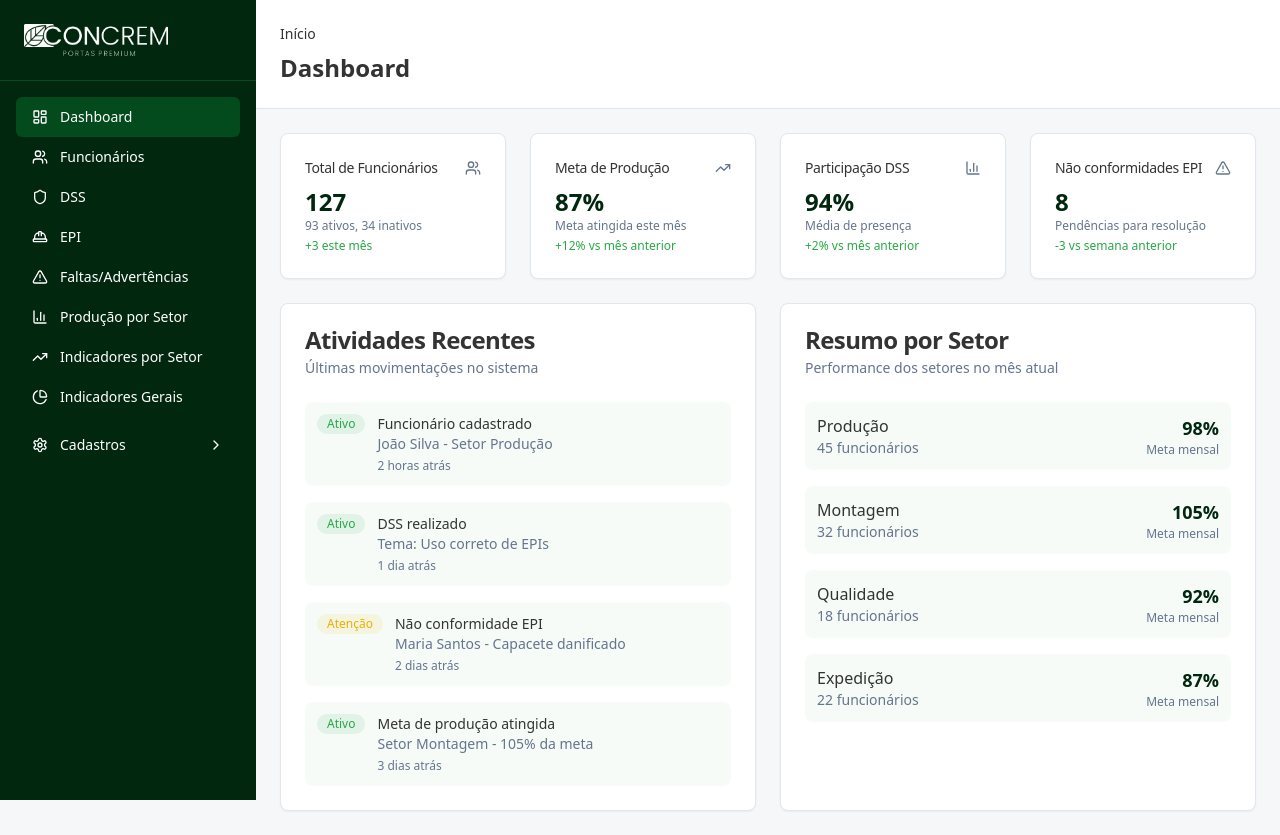
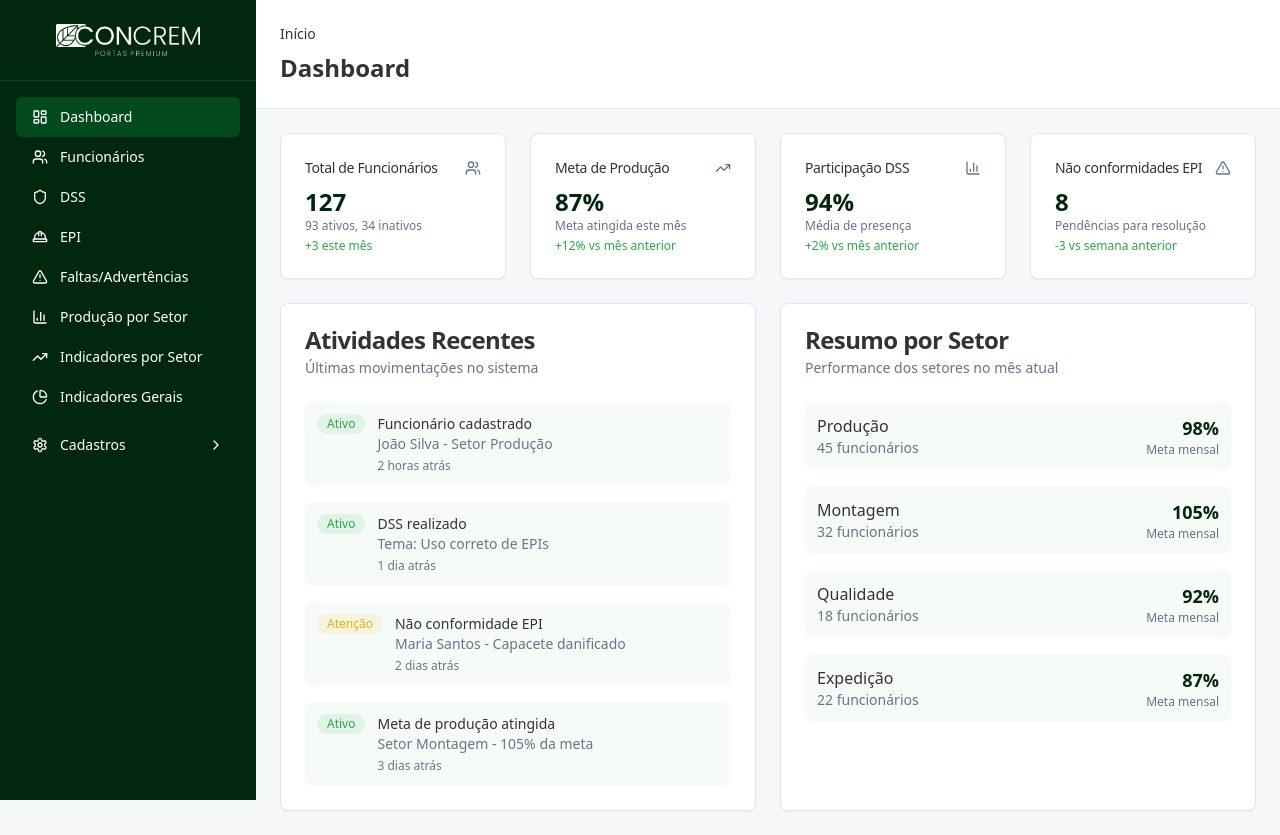
Before and after one commit to ConcremPortas/flow-reward-s, a React (Vite) app: page / in a window 1280 px wide. Built offline with nearby package versions, Linux system fonts and the light colour scheme; the HTML template or start-up script is replaced by a standard one.

Commit message:
Center logo in sidebar

```diff
--- a/src/components/Layout/Sidebar.tsx
+++ b/src/components/Layout/Sidebar.tsx
@@ -115,7 +115,7 @@ export const Sidebar = () => {
   return (
     <div className="w-64 bg-primary min-h-screen fixed left-0 top-0 z-40 flex flex-col">
       {/* Logo/Header */}
-      <div className="p-6 border-b border-primary-hover">
+      <div className="p-6 border-b border-primary-hover flex justify-center">
         <img
           src={logoImage}
           alt="Concrem Logo"
```
